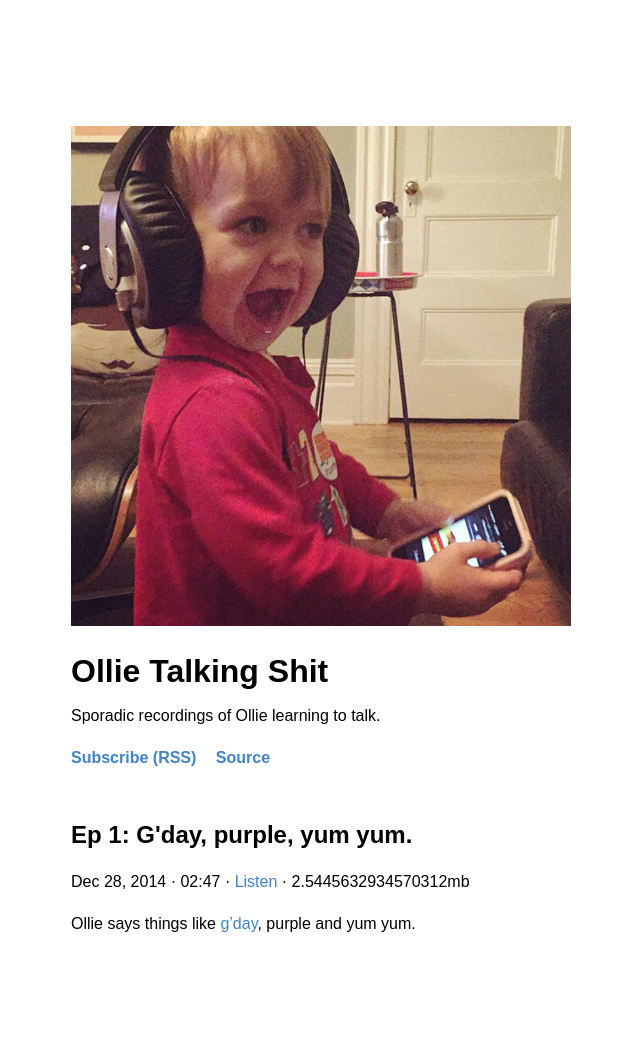
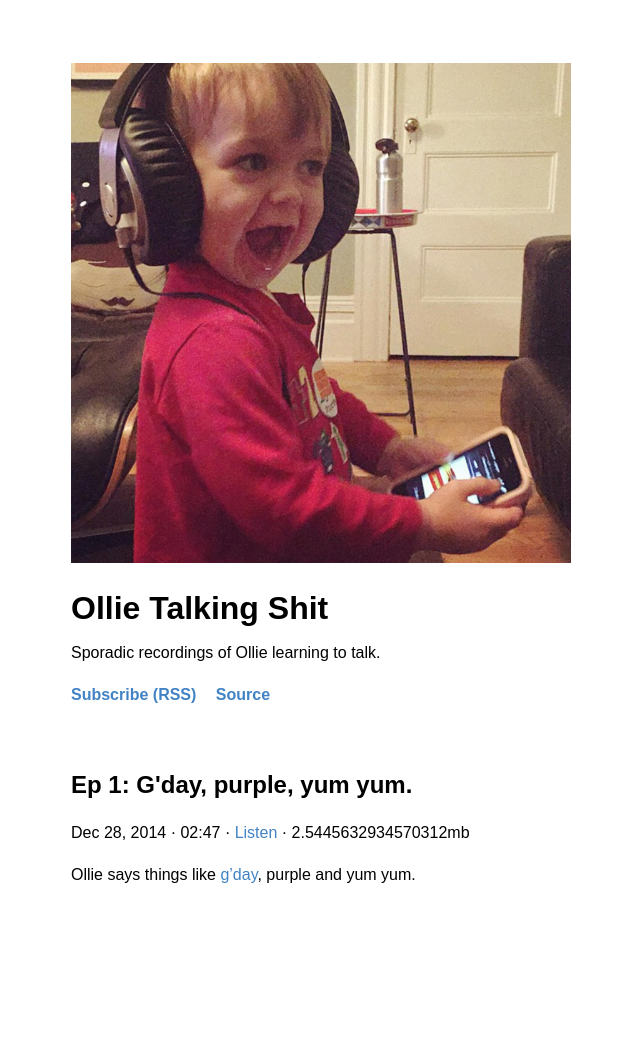
Before and after one commit to andytlr/ollie-talking-shit, a Jekyll site: the page built from index.html, in a window 1280 px wide. Shown: the whole page, without its empty margins (319-959 px from the left). Built offline with Jekyll 4.4.1, drawn with Linux system fonts in a browser that asks for light colours; after the commit the page ends 950 px from its top, so only the background shows below that.

Commit message:
Subhead and CSS

```diff
--- a/_config.yml
+++ b/_config.yml
@@ -1,7 +1,7 @@
 # Podcast Settings
 title: Ollie Talking Shit
 subtitle: Sporadic recordings of Ollie learning to talk.
-summary: My kid learns to talk.
+summary: Sporadic recordings of Ollie learning to talk.
 owner: Andy Taylor
 email: hi@andytaylor.me
 copyright_year: 2014
--- a/css/main.scss
+++ b/css/main.scss
@@ -35,8 +35,8 @@ a {
 
 .content {
   max-width: 500px;
-  margin: 10% auto;
-  padding: 0 10%;
+  margin: 5% auto;
+  padding: 0 5%;
 }
 
 img {
@@ -45,7 +45,7 @@ img {
 }
 
 .post {
-  margin-top: 10%;
+  margin-top: 4em;
 }
 
 .nav {
```
